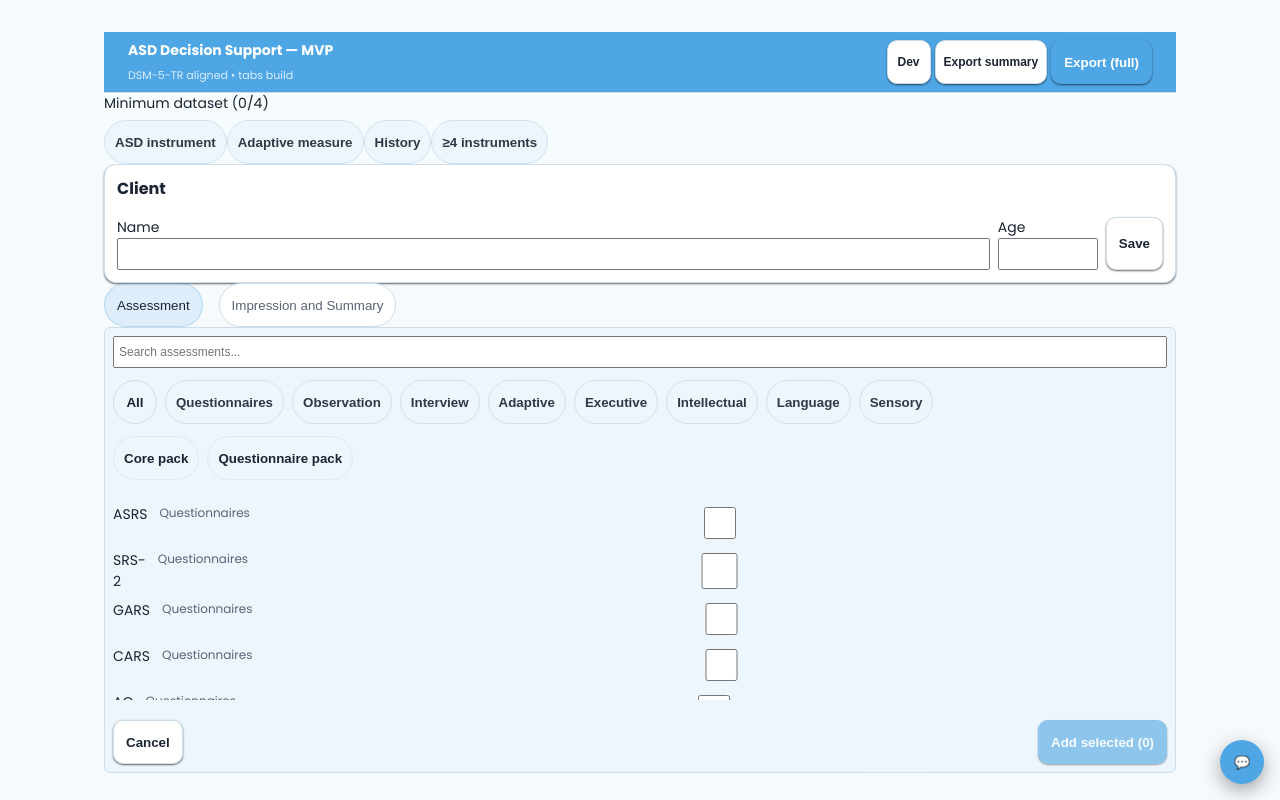
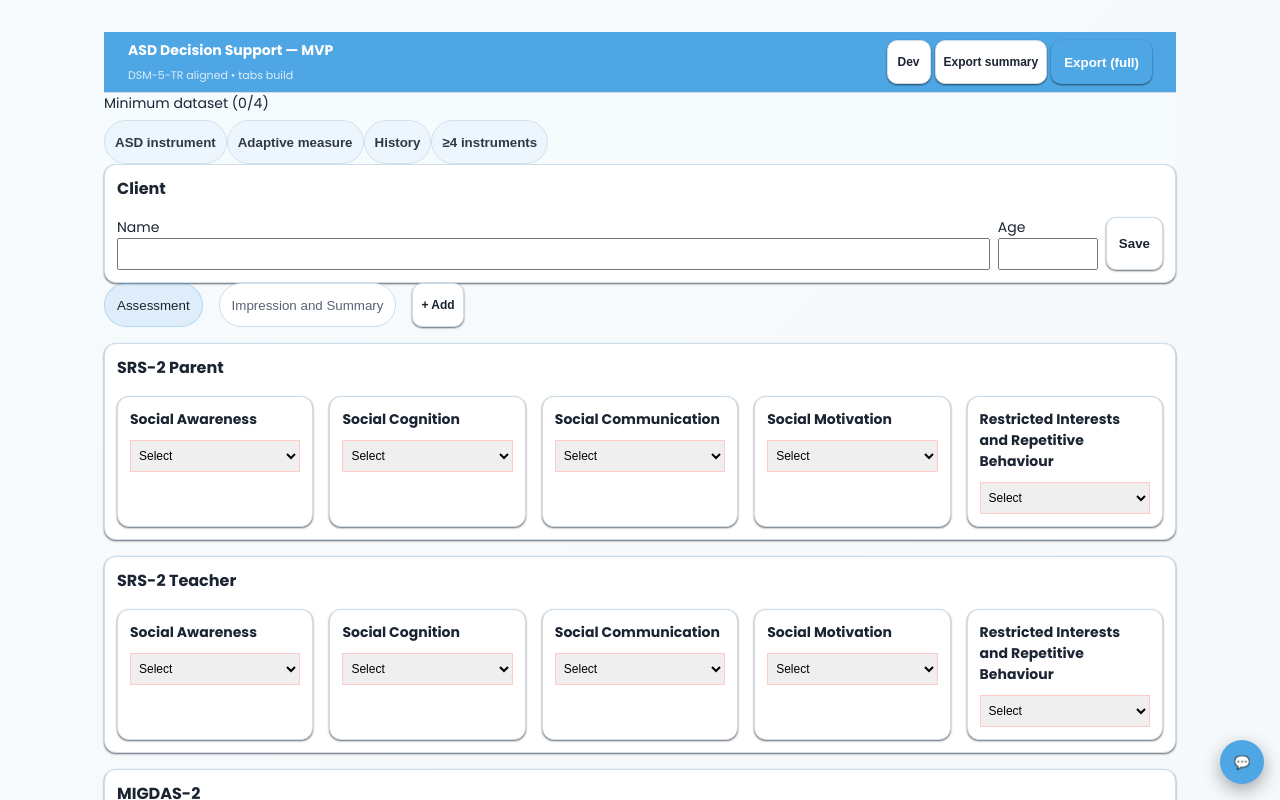
Before and after one commit to dolorvi/asd-ds, a React (Vite) app: page / in a window 1280 px wide. Shown: the top 800 px of the page. Built offline with nearby package versions, Linux system fonts and the light colour scheme; the HTML template or start-up script is replaced by a standard one.

Commit message:
feat: add assessment command palette

```diff
--- a/src/App.tsx
+++ b/src/App.tsx
@@ -29,7 +29,7 @@
 import { AbasPanel } from "./panels/AbasPanel";
 import { SummaryPanel } from "./panels/SummaryPanel";
 import { VinelandPanel } from "./panels/VinelandPanel";
-import { AssessmentSelector } from "./components/AssessmentSelector";
+import { AssessmentPalette } from "./components/AssessmentPalette";
 import { MinDatasetProgress } from "./components/MinDatasetProgress";
 import { ReportPanel } from "./panels/ReportPanel";
 import { GenericInstrumentPanel } from "./panels/GenericInstrumentPanel";
@@ -54,6 +54,18 @@
   const TABS = ["Assessment", "Impression and Summary"] as const;
   const [activeTab, setActiveTab] = useState(0);
   const [devOpen, setDevOpen] = useState(false);
+  const [paletteOpen, setPaletteOpen] = useState(false);
+
+  useEffect(() => {
+    const handler = (e: KeyboardEvent) => {
+      if ((e.metaKey || e.ctrlKey) && e.key.toLowerCase() === "k") {
+        e.preventDefault();
+        setPaletteOpen(true);
+      }
+    };
+    window.addEventListener("keydown", handler);
+    return () => window.removeEventListener("keydown", handler);
+  }, []);
 
   const [srs2, setSRS2] = useState<SeverityState>(() => initSeverityState(config.srs2Domains));
   const [srs2Teacher, setSRS2Teacher] = useState<SeverityState>(() => initSeverityState(config.srs2Domains));
@@ -415,17 +427,24 @@
             </div>
           </Card>
         )}
-        <Tabs tabs={TABS as unknown as string[]} active={activeTab} onSelect={setActiveTab} />
+        <Tabs
+          tabs={TABS as unknown as string[]}
+          active={activeTab}
+          onSelect={setActiveTab}
+          right={
+            <button
+              type="button"
+              className="btn btn--sm"
+              onClick={() => setPaletteOpen(true)}
+            >
+              + Add
+            </button>
+          }
+        />
       </div>
 
       {activeTab === 0 && (
         <section className="stack stack--lg">
-              <div id="asd-inst-section">
-                <AssessmentSelector
-                  assessments={assessments}
-                  setAssessments={setAssessments}
-                />
-              </div>
               <div id="adaptive-measure-section" />
               {hasSrs && (
                 <>
@@ -672,6 +691,12 @@
 
         <Footer version={VERSION} ruleHash={ruleHash} />
         <AiChat />
+        <AssessmentPalette
+          open={paletteOpen}
+          onClose={() => setPaletteOpen(false)}
+          assessments={assessments}
+          setAssessments={setAssessments}
+        />
       </Container>
     );
   }
--- /dev/null
+++ b/src/components/AssessmentPalette.tsx
@@ -0,0 +1,46 @@
+import React, { useEffect } from "react";
+import type { AssessmentSelection } from "../types";
+import { AssessmentSelector } from "./AssessmentSelector";
+
+export function AssessmentPalette({
+  open,
+  onClose,
+  assessments,
+  setAssessments,
+}: {
+  open: boolean;
+  onClose: () => void;
+  assessments: AssessmentSelection[];
+  setAssessments: (
+    fn: (arr: AssessmentSelection[]) => AssessmentSelection[],
+  ) => void;
+}) {
+  useEffect(() => {
+    if (!open) return;
+    const handler = (e: KeyboardEvent) => {
+      if (e.key === "Escape") {
+        e.preventDefault();
+        onClose();
+      }
+    };
+    window.addEventListener("keydown", handler);
+    return () => window.removeEventListener("keydown", handler);
+  }, [open, onClose]);
+
+  if (!open) return null;
+
+  return (
+    <div className="overlay" role="dialog" aria-modal="true">
+      <div className="overlay__backdrop" onClick={onClose} />
+      <div className="overlay__content">
+        <AssessmentSelector
+          assessments={assessments}
+          setAssessments={setAssessments}
+          onDone={onClose}
+        />
+      </div>
+    </div>
+  );
+}
+
+export default AssessmentPalette;
--- a/src/components/AssessmentSelector.tsx
+++ b/src/components/AssessmentSelector.tsx
@@ -2,55 +2,64 @@
 import type { AssessmentSelection } from "../types";
 
 const CATEGORY_MAP: Record<string, string> = {
-  "Autism questionnaires": "Questionnaires",
-  "Autism observations": "Observation",
-  "Autism interviews": "Interview",
+  "Autism questionnaires": "Social",
+  "Autism observations": "Observation/Interview",
+  "Autism interviews": "Observation/Interview",
   "Adaptive questionnaires": "Adaptive",
-  "Executive function questionnaires": "Executive",
-  "Intellectual assessment": "Intellectual",
+  "Executive function questionnaires": "EF/Attention",
+  "Intellectual assessment": "Cognitive",
   "Language assessment": "Language",
-  "Sensory Assessment": "Sensory",
+  "Sensory Assessment": "RRB/Sensory",
 };
 
 const FILTERS = [
   "All",
-  "Questionnaires",
-  "Observation",
-  "Interview",
+  "Observation/Interview",
+  "Social",
+  "RRB/Sensory",
+  "Language",
+  "EF/Attention",
+  "Cognitive",
   "Adaptive",
-  "Executive",
-  "Intellectual",
-  "Language",
-  "Sensory",
+  "Academic",
+  "Memory",
+  "Motor/Visuospatial",
+  "History",
+  "Comorbidity",
+  "FASD Core",
 ] as const;
 
 const PRESETS: Record<string, string[]> = {
   core: ["SRS-2", "ADOS", "ADI-R", "Vineland"],
   questionnaires: ["SRS-2", "ASRS", "ABAS3", "BRIEF2"],
+  fasd: ["FASD"],
 };
 
 export function AssessmentSelector({
   assessments,
   setAssessments,
+  onDone,
 }: {
   assessments: AssessmentSelection[];
   setAssessments: (
     fn: (arr: AssessmentSelection[]) => AssessmentSelection[],
   ) => void;
+  onDone?: () => void;
 }) {
   const [filter, setFilter] = useState<(typeof FILTERS)[number]>("All");
   const [search, setSearch] = useState("");
   const [selected, setSelected] = useState<Set<string>>(new Set());
+  const [showIneligible, setShowIneligible] = useState(false);
 
   const allOptions = useMemo(() => {
     const seen = new Set<string>();
-    const opts: { name: string; category: string; domain: string }[] = [];
+    const opts: { name: string; category: string; domain: string; eligible?: boolean }[] = [];
     assessments.forEach((a) => {
       const category = CATEGORY_MAP[a.domain];
       a.options.forEach((opt) => {
         if (category && !seen.has(opt)) {
           seen.add(opt);
-          opts.push({ name: opt, category, domain: a.domain });
+          opts.push({ name: opt, category, domain: a.domain, eligible: true });
         }
       });
     });
@@ -60,7 +69,8 @@
   const filtered = allOptions.filter((o) => {
     const matchesFilter = filter === "All" || o.category === filter;
     const matchesSearch = o.name.toLowerCase().includes(search.toLowerCase());
-    return matchesFilter && matchesSearch;
+    const show = showIneligible || o.eligible !== false;
+    return matchesFilter && matchesSearch && show;
   });
 
   const toggle = (name: string) => {
@@ -87,6 +97,7 @@
       });
     });
     setSelected(new Set());
+    onDone?.();
   };
 
   const handlePreset = (key: keyof typeof PRESETS) => {
@@ -104,6 +115,7 @@
         placeholder="Search assessments..."
         value={search}
         onChange={(e) => setSearch(e.target.value)}
+        autoFocus
       />
       <div className="row row--wrap" style={{ gap: 8 }}>
         {FILTERS.map((f) => (
@@ -135,22 +147,37 @@
         </button>
       </div>
       <div className="assessment-list stack">
-        {filtered.map((o) => (
+        {filtered.map((o) => {
+          const alreadyAdded = assessments.some((a) => a.selected === o.name);
+          return (
             <label key={o.name} className="row row--between assessment-item">
-            <span style={{ flex: 1 }}>{o.name}</span>
-            <span className="small" style={{ width: 120 }}>
-              {o.category}
+              <span style={{ flex: 1 }}>
+                {o.name}
+                {alreadyAdded && <span className="small"> ✓</span>}
               </span>
+              <span className="small" style={{ width: 120 }}>{o.category}</span>
               <input
                 type="checkbox"
                 checked={selected.has(o.name)}
                 onChange={() => toggle(o.name)}
                 aria-label={`Select ${o.name}`}
+                disabled={alreadyAdded}
               />
             </label>
-        ))}
+          );
+        })}
       </div>
       <div className="row row--between" style={{ marginTop: 8 }}>
+        <label className="row row--center" style={{ gap: 4 }}>
+          <input
+            type="checkbox"
+            checked={showIneligible}
+            onChange={(e) => setShowIneligible(e.target.checked)}
+            aria-label="Show ineligible"
+          />
+          <span className="small">Show ineligible</span>
+        </label>
+        <div className="row" style={{ gap: 8 }}>
           <button
             type="button"
             className="btn"
@@ -168,6 +195,7 @@
           </button>
         </div>
       </div>
+    </div>
   );
 }
 
--- a/src/components/primitives.tsx
+++ b/src/components/primitives.tsx
@@ -50,12 +50,13 @@
   </button>
 );
 
-export const Tabs = ({ tabs, active, onSelect }:{
-  tabs: string[]; active: number; onSelect: (i:number)=>void
+export const Tabs = ({ tabs, active, onSelect, right }:{
+  tabs: string[]; active: number; onSelect: (i:number)=>void; right?: React.ReactNode;
 }) => (
   <div className="tabbar">
     {tabs.map((t,i)=>(
       <button key={t} className={`tab ${i===active?"tab--active":""}`} onClick={()=>onSelect(i)}>{t}</button>
     ))}
+    {right}
   </div>
 );
--- a/src/index.css
+++ b/src/index.css
@@ -118,6 +118,10 @@
 .assessment-placeholder{padding:4px;border:2px dashed var(--border);border-radius:6px;text-align:center;color:var(--muted)}
 .text-danger{color:color-mix(in hsl,var(--tone-danger) 60%,black 40%)}
 
+.overlay{position:fixed;inset:0;display:flex;justify-content:center;align-items:flex-start;padding-top:10vh;z-index:200}
+.overlay__backdrop{position:absolute;inset:0;background:rgba(0,0,0,.4)}
+.overlay__content{position:relative;z-index:1}
+
 .assessment-selector{background:var(--elev);border:1px solid var(--border);border-radius:6px;padding:8px}
 .assessment-list{max-height:200px;overflow:auto}
 .assessment-item{padding:4px 0}
```
Lines whose indentation alone changed are shown as unchanged.
